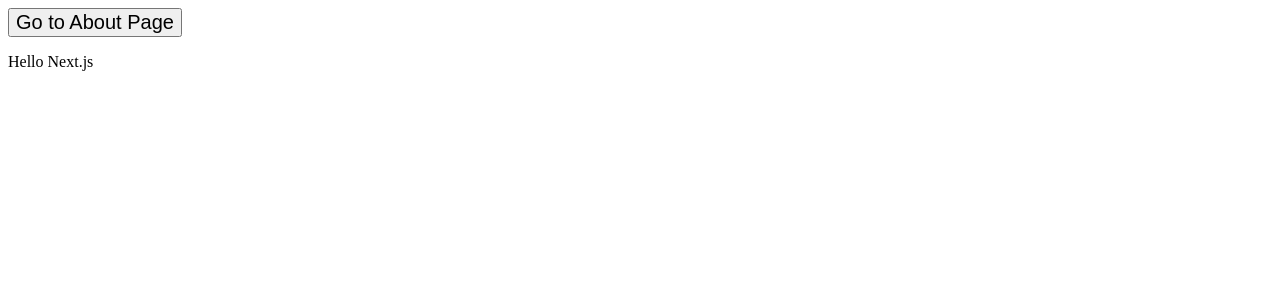
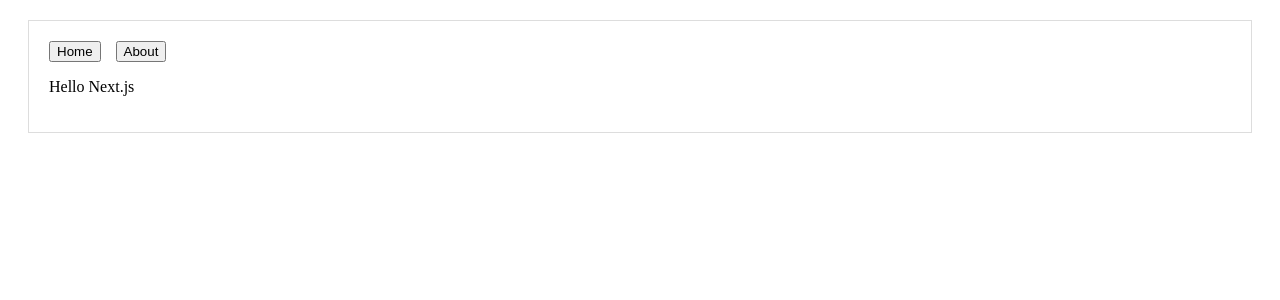
Before and after one commit to ScottRudiger/next-hello, a Next.js app: page / in a window 1280 px wide. Shown: the top 300 px of the page. Built offline with nearby package versions, Linux system fonts and the light colour scheme.

Commit message:
completes Using Shared Components

```diff
--- /dev/null
+++ b/components/Header.js
@@ -0,0 +1,18 @@
+import Link from 'next/link';
+
+const linkStyle = {
+  marginRight: 15
+};
+
+const Header = () => (
+  <div>
+    <Link href="/">
+      <button style={linkStyle}>Home</button>
+    </Link>
+    <Link href="/about">
+      <button style={linkStyle}>About</button>
+    </Link>
+  </div>
+);
+
+export default Header;
--- /dev/null
+++ b/components/Layout.js
@@ -0,0 +1,16 @@
+import Header from './Header';
+
+const layoutStyle = {
+  margin: 20,
+  padding: 20,
+  border: '1px solid #DDD'
+};
+
+const Layout = props => (
+  <div style={layoutStyle}>
+    <Header />
+    {props.children}
+  </div>
+);
+
+export default Layout;
--- a/pages/index.js
+++ b/pages/index.js
@@ -1,12 +1,29 @@
-import Link from 'next/link';
+// import Link from 'next/link';
 
-const Index = () => (
-  <div>
-    <Link href='/about'>
-      <button style={{fontSize: 20}}>Go to About Page</button>
-    </Link>
+// const Index = () => (
+//   <div>
+//     <Link href='/about'>
+//       <button style={{fontSize: 20}}>Go to About Page</button>
+//     </Link>
+//     <p>Hello Next.js</p>
+//   </div>
+// );
+
+// export default Index;
+
+// import Header from '../components/Header';
+
+// export default () => (
+//   <div>
+//     <Header />
+//     <p>Hello Next.js</p>
+//   </div>
+// );
+
+import Layout from '../components/Layout';
+
+export default () => (
+  <Layout>
     <p>Hello Next.js</p>
-  </div>
+  </Layout>
 );
-
-export default Index;
```
Also changed, not shown: pages/about.js (+13 -2 lines).
